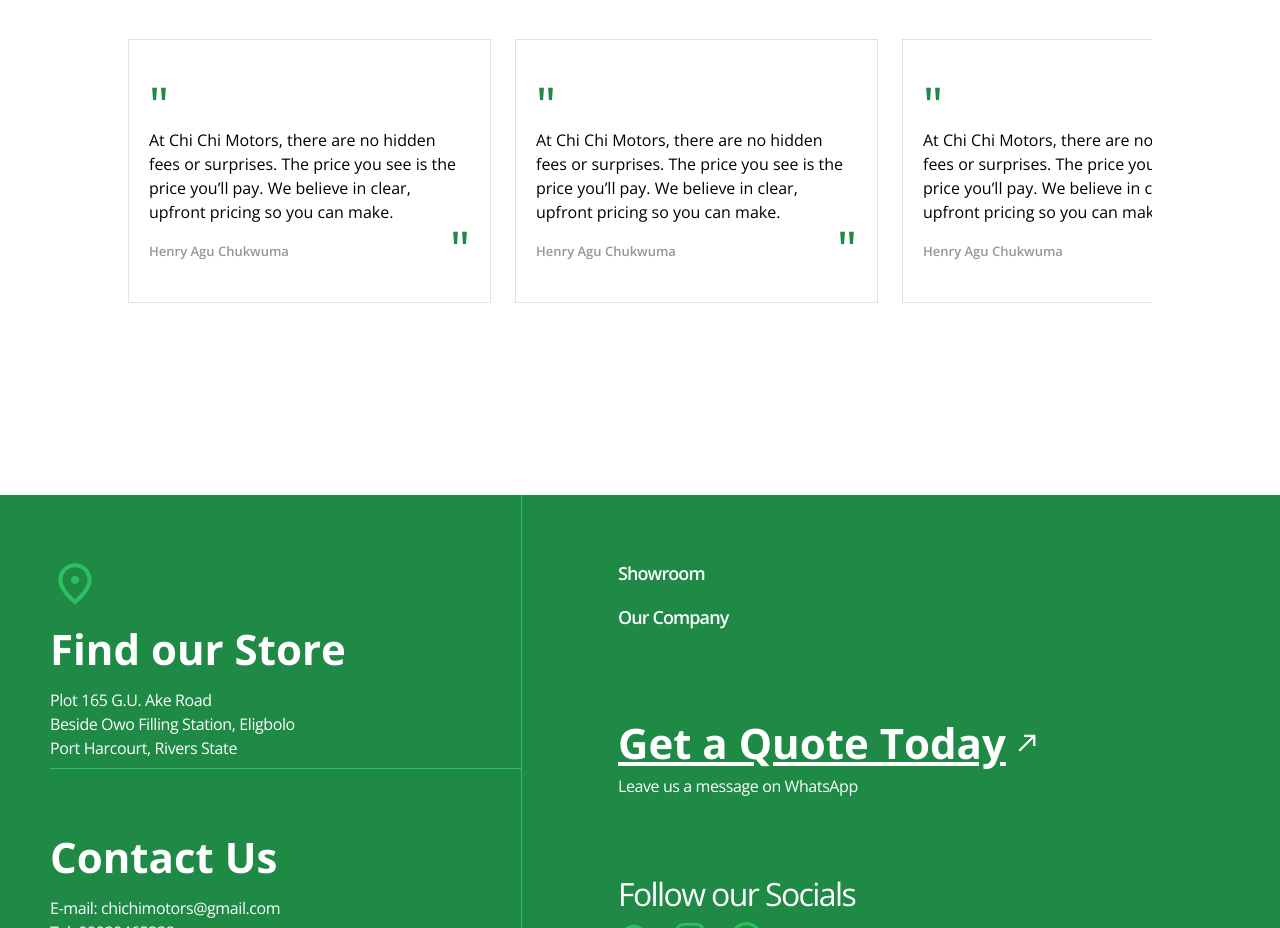
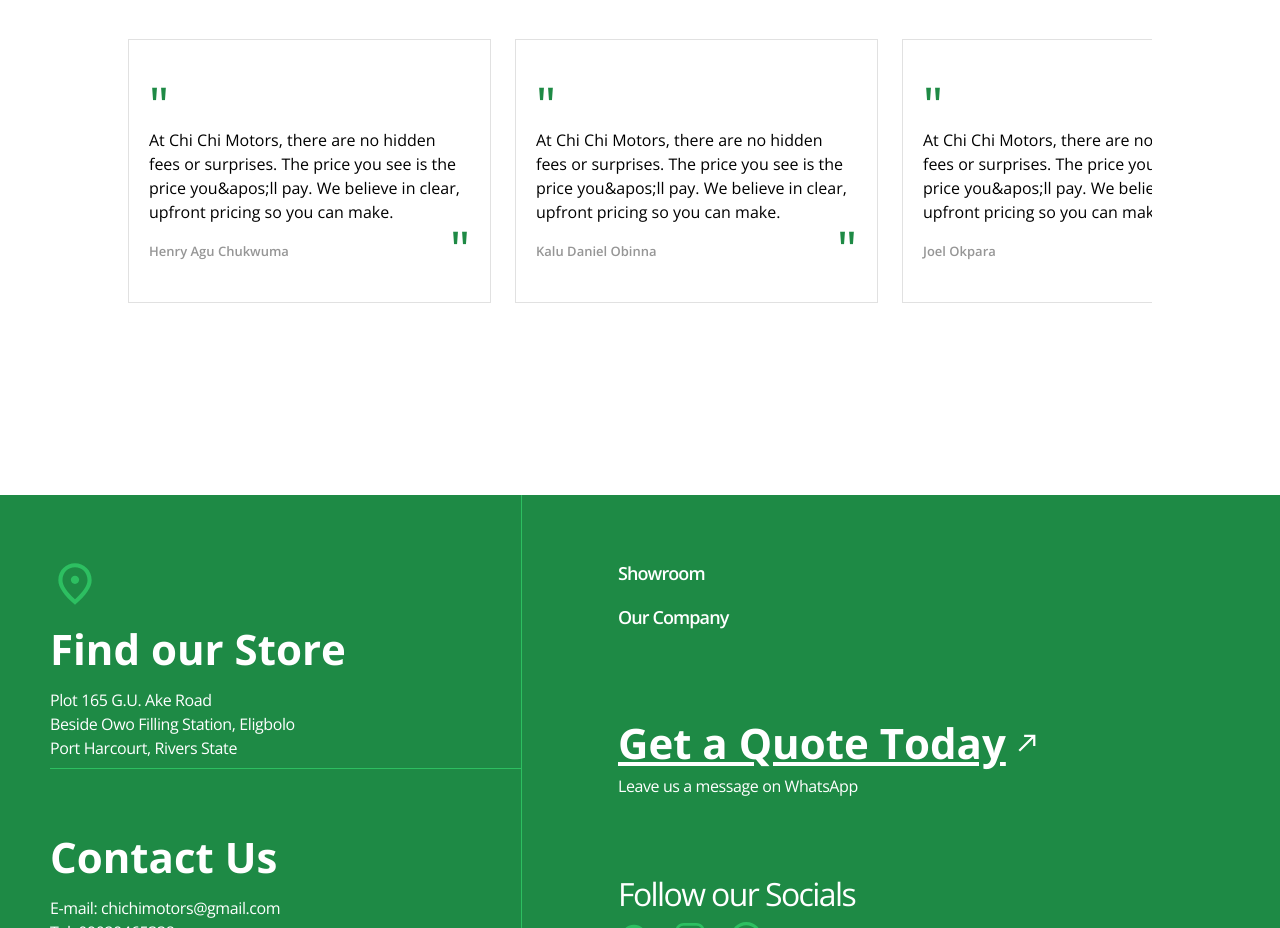
Before and after one commit to HenryAgu/Chichi-Motors, a Next.js app: page / in a window 1280 px wide. Shown: the part 2440-3368 px from the top of the page. Built offline with nearby package versions, Linux system fonts and the light colour scheme.

Commit message:
feat: landpage

```diff
--- a/src/components/Testimonial.tsx
+++ b/src/components/Testimonial.tsx
@@ -8,25 +8,26 @@
 const testimonial: Testimonials[] = [
     {
       content:
-      "At Chi Chi Motors, there are no hidden fees or surprises. The price you see is the price you’ll pay. We believe in clear, upfront pricing so you can make.",
+        "At Chi Chi Motors, there are no hidden fees or surprises. The price you see is the price you&apos;ll pay. We believe in clear, upfront pricing so you can make.",
       author: "Henry Agu Chukwuma",
     },
     {
       content:
-      "At Chi Chi Motors, there are no hidden fees or surprises. The price you see is the price you’ll pay. We believe in clear, upfront pricing so you can make.",
-    author: "Henry Agu Chukwuma",
+        "At Chi Chi Motors, there are no hidden fees or surprises. The price you see is the price you&apos;ll pay. We believe in clear, upfront pricing so you can make.",
+      author: "Kalu Daniel Obinna",
     },
     {
       content:
-      "At Chi Chi Motors, there are no hidden fees or surprises. The price you see is the price you’ll pay. We believe in clear, upfront pricing so you can make.",
-    author: "Henry Agu Chukwuma",
+        "At Chi Chi Motors, there are no hidden fees or surprises. The price you see is the price you&apos;ll pay. We believe in clear, upfront pricing so you can make.",
+      author: "Joel Okpara",
     },
     {
       content:
-      "At Chi Chi Motors, there are no hidden fees or surprises. The price you see is the price you’ll pay. We believe in clear, upfront pricing so you can make.",
-    author: "Henry Agu Chukwuma",
+        "At Chi Chi Motors, there are no hidden fees or surprises. The price you see is the price you&apos;ll pay. We believe in clear, upfront pricing so you can make.",
+      author: "Leonard Ijeoma",
     },
   ];
+
 
 const Testimonial = () => {
   return (
@@ -40,22 +41,23 @@
           When you buy from us, you’re becoming part of our family.
         </p>
       </div>
-      <div className="overflow-x-auto testimony-container w-full flex gap-x-6 mt-10" >
+      <div className="overflow-x-auto testimony-container w-full flex gap-x-6 mt-10">
         {testimonial.map((item) => (
-          <div className="border border-[#E1E1E1] flex flex-col shrink-0 px-5 py-10 rounded-lg">
+          <div
+            className="border border-[#E1E1E1] flex flex-col shrink-0 px-5 py-10 rounded-lg"
+            key={item.author}
+          >
             <span className="text-5xl text-brand-green-100 font-medium pb-[-50px]">
               "
             </span>
             <p className="max-w-[321px] text-black text-base font-normal">
-              At Chi Chi Motors, there are no hidden fees or surprises. The
-              price you see is the price you’ll pay. We believe in clear,
-              upfront pricing so you can make.
+              {item.content}
             </p>
             <span className="text-5xl text-brand-green-100 font-medium flex justify-end">
               "
             </span>
             <span className=" text-[#969696] font-semibold text-[13px] mt-[-30px]">
-              Henry Agu Chukwuma
+              {item.author}
             </span>
           </div>
         ))}
```
Lines whose indentation alone changed are shown as unchanged.
